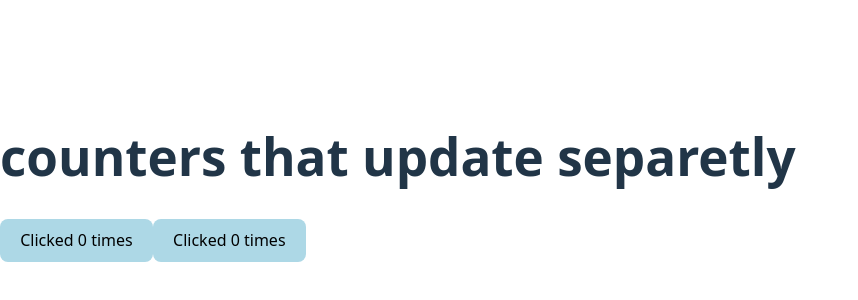
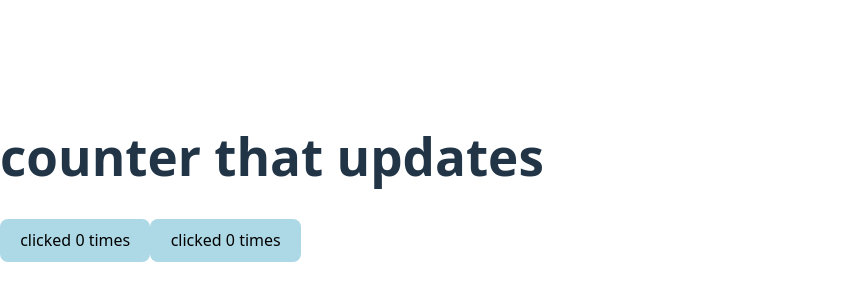
Before and after one commit to rahatali555/react-dashboard, a React (Vite) app: page / in a window 1280 px wide. Shown: the part 222-522 px from the top of the page, without its empty margins (0-858 px from the left). Built offline with nearby package versions, Linux system fonts and the light colour scheme.

Commit message:
learning and practicing use state

```diff
--- a/src/App.jsx
+++ b/src/App.jsx
@@ -1,23 +1,22 @@
-import { useState } from "react";
-
+import{ useState } from 'react'
 function MyButton(){
-  const[count, setCount]=useState(0);
+  const[count, setCount] = useState(0);
 
   function handleClick(){
-    setCount(count+1)
+    setCount(count+1);
+
   }
   return(
     <button onClick={handleClick}>
-      Clicked {count} times
+      clicked {count} times
     </button>
   )
 }
 export default function App(){
-  return (
-    <div>
-      <h1> counters that update separetly</h1>
-      <MyButton/>
-
-       <MyButton/> </div>
-  )
+  return(
+    <>
+    <h1> counter that updates</h1>
+    <MyButton/>
+    <MyButton/>
+      </> );
 }
--- a/src/main.jsx
+++ b/src/main.jsx
@@ -1,5 +1,5 @@
 import { StrictMode } from 'react'
-
+import{ useState } from 'react'
 import { createRoot } from 'react-dom/client'
 import './index.css'
 import App from './App.jsx'
```
